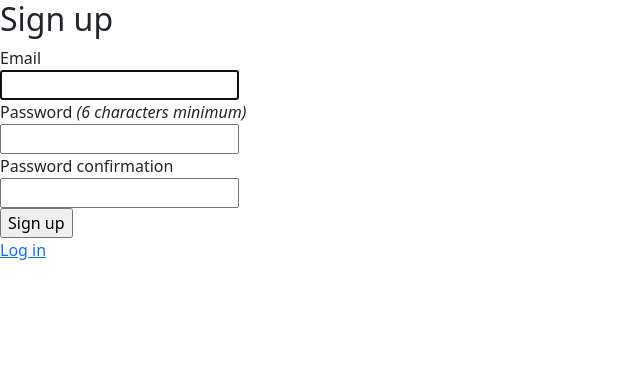
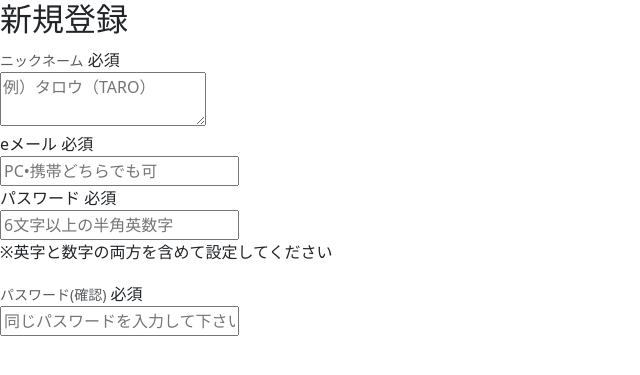
Before and after one commit to daikiyamada32454/Dream_CD, a Rails app: page /users/sign_up in a window 1280 px wide. Shown: the top 375 px of the page, without its empty margins (0-640 px from the left). Run offline with Rails 7, Linux system fonts and the light colour scheme; style sheets or scripts are compiled from the project's sources; some libraries are stand-ins or nearby versions.

Commit message:
トップページとユーザー新規作成

```diff
--- a/app/views/devise/registrations/new.html.erb
+++ b/app/views/devise/registrations/new.html.erb
@@ -1,29 +1,35 @@
-<h2>Sign up</h2>
+<h2>新規登録</h2>
 
-<%= form_for(resource, as: resource_name, url: registration_path(resource_name)) do |f| %>
-  <%= render "devise/shared/error_messages", resource: resource %>
+<%= form_with model: @user, url: user_registration_path, class: 'registration-main', local: true do |f|%>
 
-  <div class="field">
-    <%= f.label :email %><br />
-    <%= f.email_field :email, autofocus: true, autocomplete: "email" %>
+<div class="form-group">
+  <div class="form-text-wrap">
+    <label class="form-text">ニックネーム</label>
+    <span class="indispensable">必須</span>
+  </div>
+  <%= f.text_area :nickname, class:"input-default", id:"nickname", placeholder:"例）タロウ（TARO）"%>
+</div>
+<div class="form-group">
+  <div class="form-text-wrap">
+    <label calss="form-text">eメール</label>
+    <span class="indispensable">必須</span>
+  </div>
+  <%= f.email_field :email, class:"input-defalt", id:"email", placeholder:"PC•携帯どちらでも可"%>
+</div>
+<div class="form-group">
+  <div class="form-text-wrap">
+    <label calss="form-text">パスワード</label>
+    <span class="indispensable">必須</span>
+  </div>
+  <%= f.password_field :password, class:"input-defalt", id:"password", placeholder:"6文字以上の半角英数字"%>
+  <p class='info-text'>※英字と数字の両方を含めて設定してください</p>
+  </div>
+  <div class="form-group">
+    <div class='form-text-wrap'>
+      <label class="form-text">パスワード(確認)</label>
+      <span class="indispensable">必須</span>
+    </div>
+    <%= f.password_field :password_confirmation , class:"input-default", id:"password-confirmation", placeholder:"同じパスワードを入力して下さい" %>
   </div>
 
-  <div class="field">
-    <%= f.label :password %>
-    <% if @minimum_password_length %>
-    <em>(<%= @minimum_password_length %> characters minimum)</em>
-    <% end %><br />
-    <%= f.password_field :password, autocomplete: "new-password" %>
-  </div>
-
-  <div class="field">
-    <%= f.label :password_confirmation %><br />
-    <%= f.password_field :password_confirmation, autocomplete: "new-password" %>
-  </div>
-
-  <div class="actions">
-    <%= f.submit "Sign up" %>
-  </div>
 <% end %>
-
-<%= render "devise/shared/links" %>
--- a/app/views/tweets/index.html.erb
+++ b/app/views/tweets/index.html.erb
@@ -1 +1,3 @@
-helloworld
+<li><%= link_to 'ログイン', "" , class:"login" %></li>
+<li><%= link_to 'ログアウト',"", class:"logout"%></li>
+<li><%= link_to '新規登録',"/users/sign_up", class:"sign-up"%></li>
```
